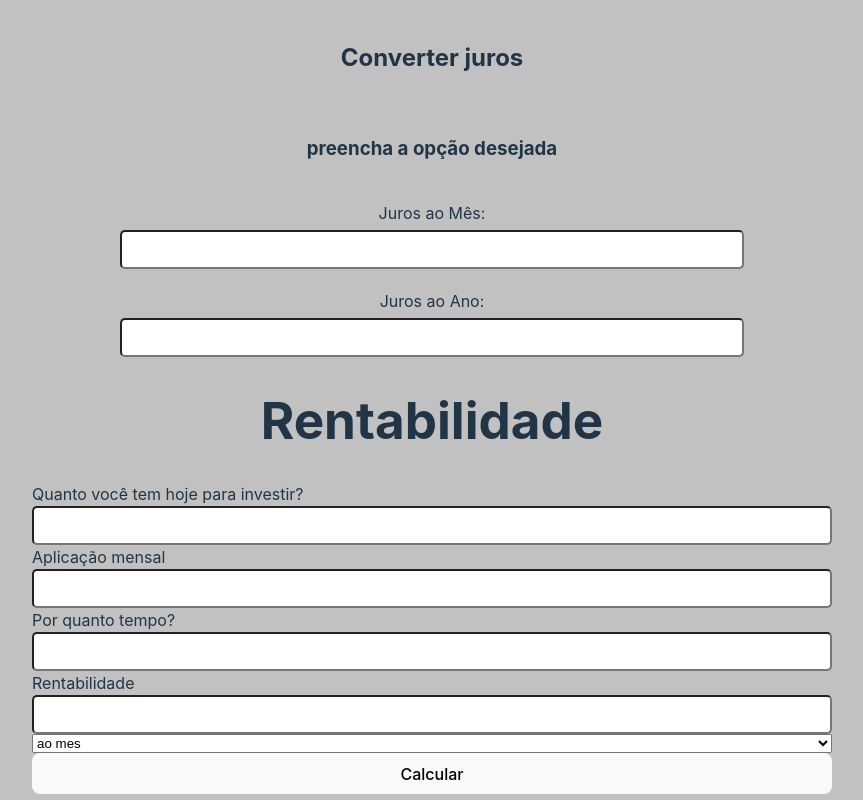
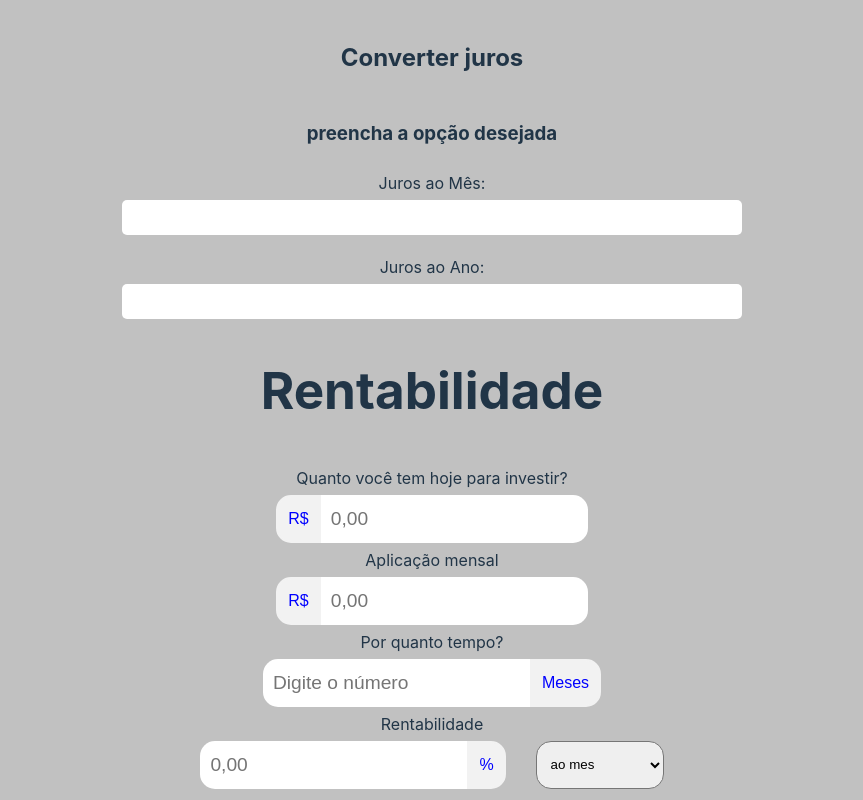
Before and after one commit to ronansalvador/interest-converter, a React (Vite) app: page / in a window 1280 px wide. Shown: the top 800 px of the page, without its empty margins (208-1071 px from the left). Built offline with nearby package versions, Linux system fonts and the light colour scheme.

Commit message:
feat(css): iniciando css

```diff
--- a/src/components/MonthToYear.jsx
+++ b/src/components/MonthToYear.jsx
@@ -22,10 +22,9 @@ function BothButton() {
 
   return (
     <section>
-      <h2>Converter juros</h2>
-      <h3>preencha a opção desejada</h3>
-
       <div className='div-juros'>
+        <h2>Converter juros</h2>
+        <h3>preencha a opção desejada</h3>
         <label htmlFor='juros-mes'>Juros ao Mês:</label>
         <input
           type='number'
--- a/src/index.css
+++ b/src/index.css
@@ -2,10 +2,6 @@
   font-family: Inter, system-ui, Avenir, Helvetica, Arial, sans-serif;
   line-height: 1.5;
   font-weight: 400;
-
-  color-scheme: light dark;
-  color: rgba(255, 255, 255, 0.87);
-  background-color: #242424;
 
   font-synthesis: none;
   text-rendering: optimizeLegibility;
@@ -51,12 +47,13 @@ button {
   font-size: 1em;
   font-weight: 500;
   font-family: inherit;
-  background-color: #1a1a1a;
+  background-color: blueviolet;
   cursor: pointer;
   transition: border-color 0.25s;
+  margin: 10px;
 }
 button:hover {
-  border-color: #646cff;
+  scale: 1.1;
 }
 button:focus,
 button:focus-visible {
@@ -90,7 +87,7 @@ button:focus-visible {
 }
 
 input {
-  /* background-color: green; */
   padding: 10px;
   border-radius: 5px;
+  border: none;
 }
--- /dev/null
+++ b/src/pages/Profitability.css
@@ -0,0 +1,76 @@
+.container-profitability {
+  display: flex;
+  flex-wrap: wrap;
+  align-items: center;
+  gap: 5px;
+  flex-direction: column;
+}
+
+.input-money {
+  display: flex;
+}
+
+.input-money span {
+  font-family: Poppins, sans-serif;
+  border-radius: 15px 0 0 15px;
+  text-align: center;
+  padding: 10px;
+  border: 2px solid #f2f2f2;
+  background-color: #f2f2f2;
+  color: blue;
+  display: flex;
+  justify-content: center;
+  align-items: center;
+}
+
+.input-money input {
+  font-size: 1.2em;
+  padding: 13px 10px;
+  border-radius: 0 15px 15px 0;
+}
+
+input[type='number']::-webkit-inner-spin-button {
+  -webkit-appearance: none;
+}
+input[type='number'] {
+  -moz-appearance: textfield;
+  appearance: textfield;
+}
+
+.input-number {
+  display: flex;
+}
+
+.input-number span {
+  font-family: Poppins, sans-serif;
+  border-radius: 0 15px 15px 0;
+  text-align: center;
+  padding: 10px;
+  border: 2px solid #f2f2f2;
+  background-color: #f2f2f2;
+  color: blue;
+  display: flex;
+  justify-content: center;
+  align-items: center;
+}
+.input-number input {
+  font-size: 1.2em;
+  padding: 13px 10px;
+  border-radius: 15px 0 0 15px;
+}
+.div-rentabilidade {
+  display: flex;
+  justify-content: center;
+  gap: 30px;
+  width: 80%;
+}
+
+select {
+  border-radius: 15px;
+  width: 20%;
+  padding: 10px;
+}
+
+button {
+  background-color: blueviolet;
+}
--- a/src/pages/Profitability.jsx
+++ b/src/pages/Profitability.jsx
@@ -1,4 +1,5 @@
 import { useState } from 'react';
+import './Profitability.css';
 
 function Profitability() {
   const [inicial, setInicial] = useState('');
@@ -49,40 +50,59 @@ function Profitability() {
   };
 
   return (
-    <>
+    <section className='container-profitability'>
       <h1>Rentabilidade</h1>
       <label htmlFor='inicial'>Quanto você tem hoje para investir?</label>
+      <div className='input-money'>
+        <span>R$</span>
         <input
           type='number'
           id='inicial'
           name='inicial'
+          step='0.01'
+          min='0'
+          placeholder='0,00'
           value={inicial}
           onChange={(e) => setInicial(Number(e.target.value))}
         />
+      </div>
       <label htmlFor='mensal'>Aplicação mensal</label>
+      <div className='input-money'>
+        <span>R$</span>
         <input
           type='number'
           id='mensal'
           name='mensal'
+          placeholder='0,00'
           value={mensal}
           onChange={(e) => setMensal(Number(e.target.value))}
         />
+      </div>
       <label htmlFor='tempo'>Por quanto tempo?</label>
+      <div className='input-number'>
         <input
           type='number'
           id='tempo'
           name='tempo'
+          placeholder='Digite o número'
           value={tempo}
           onChange={(e) => setTempo(Number(e.target.value))}
         />
+        <span>Meses</span>
+      </div>
       <label htmlFor='rentabilidade'>Rentabilidade</label>
+      <div className='div-rentabilidade'>
+        <div className='input-number'>
           <input
             type='number'
             id='rentabilidade'
             name='rentabilidade'
+            placeholder='0,00'
             value={rentabilidade}
             onChange={(e) => setRentabilidade(Number(e.target.value))}
           />
+          <span>%</span>
+        </div>
         <select
           name='rentabilidade-periodo'
           id='rentabilidade-periodo'
@@ -92,6 +112,7 @@ function Profitability() {
           <option value='mes'>ao mes</option>
           <option value='ano'>ao ano</option>
         </select>
+      </div>
       <button
         type='button'
         onClick={() => {
@@ -111,7 +132,7 @@ function Profitability() {
       <p>{`O valor total acumlado é de R$: ${converterParaReal(
         valorAcumulado,
       )}`}</p>
-    </>
+    </section>
   );
 }
 
```
Lines whose indentation alone changed are shown as unchanged.
